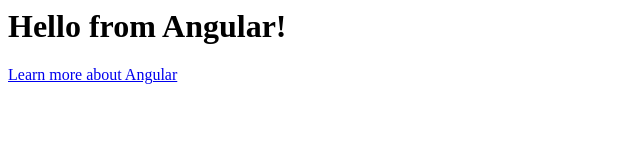
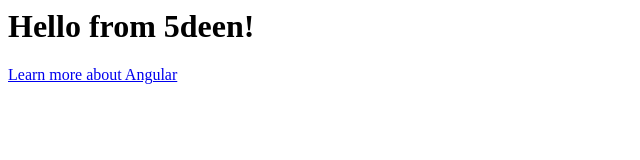
Before and after one commit to 5deen/angular-pkbmze, an Angular app: page / in a window 1280 px wide. Shown: the top 160 px of the page, without its empty margins (0-640 px from the left). Built offline with nearby package versions, Linux system fonts and the light colour scheme.

Commit message:
1 file modified, 2 added

```diff
--- a/src/main.ts
+++ b/src/main.ts
@@ -15,7 +15,7 @@
   `,
 })
 export class App {
-  name = 'Angular';
+  name = '5deen';
 }
 
 bootstrapApplication(App);
```
Also changed, not shown: src/login/login.component.ts (added, +15 -0 lines), src/login/login.component.css (added).
